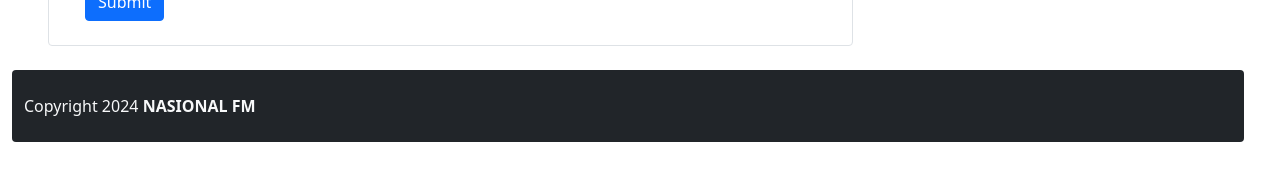
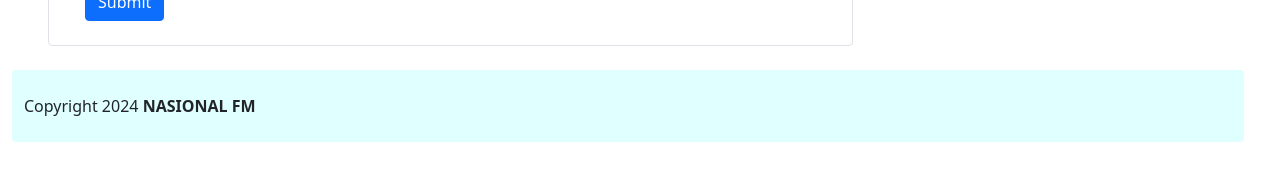
Before and after one commit to marissasara/kusma-project, a React (Create React App) app in the folder frontend/: page /register in a window 1280 px wide. Shown: the part 494-674 px from the top of the page. Built offline with nearby package versions, Linux system fonts and the light colour scheme; no server answers.

Commit message:
[FRONTEND] GuestLayout

```diff
--- a/frontend/public/index.html
+++ b/frontend/public/index.html
@@ -14,6 +14,7 @@
     <noscript>You need to enable JavaScript to run this app.</noscript>
 
     <div id="root"></div>
+
   </body>
 </html>
 
--- a/frontend/src/views/layouts/Footer.js
+++ b/frontend/src/views/layouts/Footer.js
@@ -2,8 +2,8 @@
 
 const Footer = () => {
     return (
-    <footer class="row bg-light py-4 mt-auto bg-dark text-light rounded">
-        <div class="col">
+    <footer className="row py-4 mt-auto text-dark rounded" style={{'backgroundColor' : 'lightcyan'}}>
+        <div className="col">
             Copyright 2024 <strong>NASIONAL FM</strong>
         </div>
     </footer>
--- a/frontend/src/views/layouts/GuestLayout.js
+++ b/frontend/src/views/layouts/GuestLayout.js
@@ -28,6 +28,7 @@
           <main class="row overflow-auto mb-4">
               <div class="col pt-4">
                   <Outlet />
+
               </div>
           </main>
           <Footer />
```
Also changed, not shown: frontend/src/views/layouts/GuestLayout/Banner.js (added).
